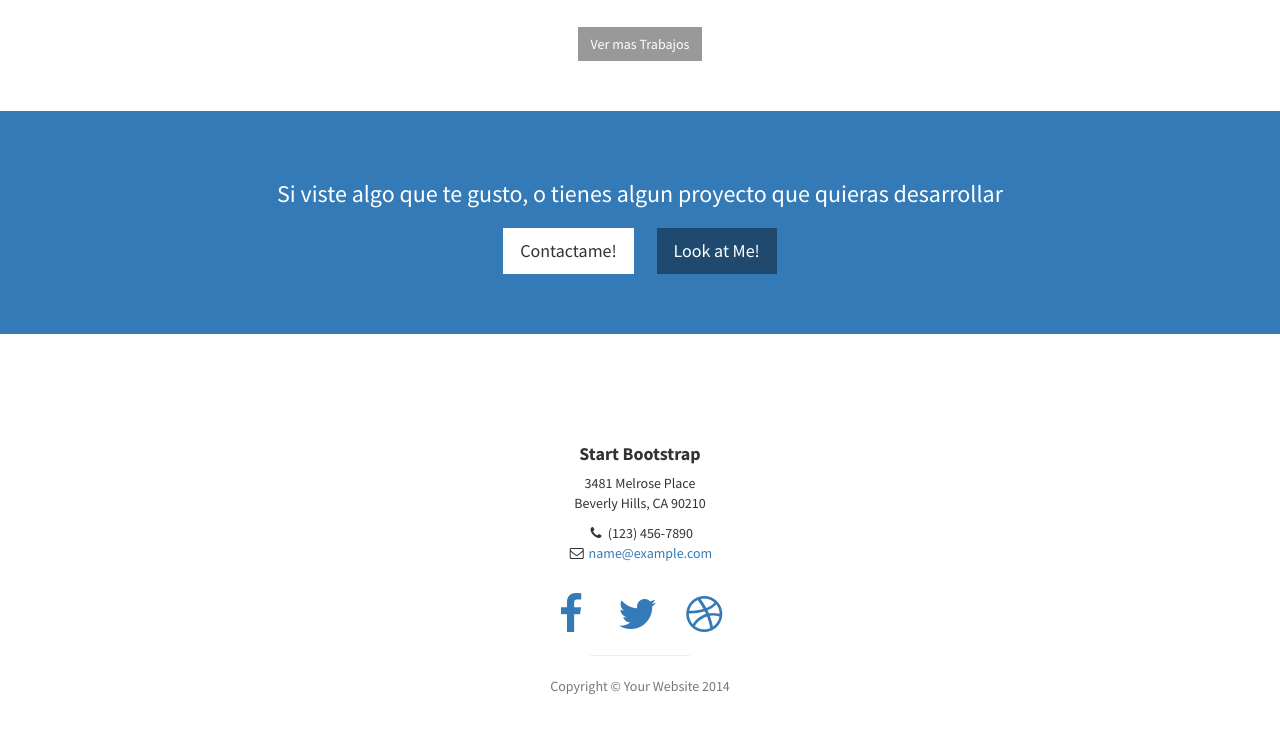
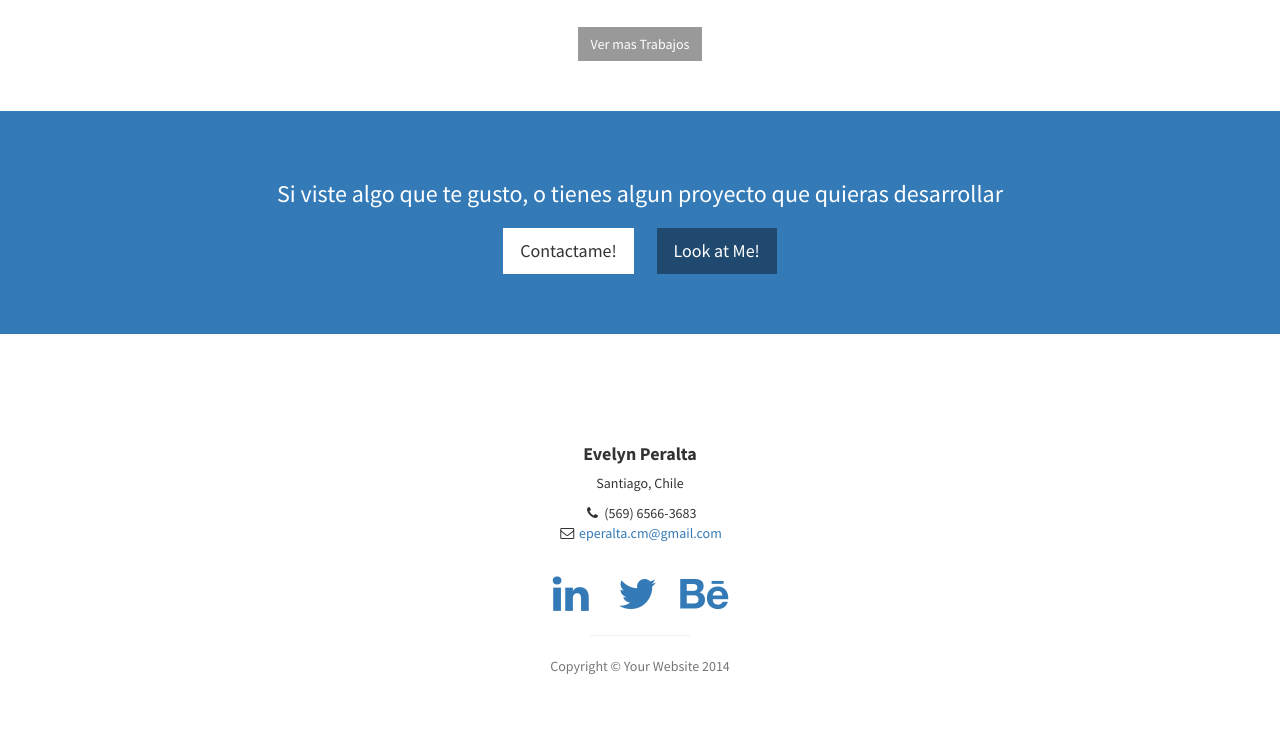
Before and after one commit to eveperalta/portafolio_prueba, a plain HTML site: page index.html in a window 1280 px wide. Shown: the part 2469-3203 px from the top of the page. Drawn offline with Linux system fonts and the light colour scheme.

Commit message:
cambios en el index, sigo modificando

```diff
--- a/index.html
+++ b/index.html
@@ -210,7 +210,7 @@
             <div class="row">
                 <div class="col-lg-12 text-center">
                     <h3>Si viste algo que te gusto, o tienes algun proyecto que quieras desarrollar</h3>
-                    <a href="#" class="btn btn-lg btn-light">Contactame!</a>
+                    <a href="mailto:eperalta.cm@gmail.com" class="btn btn-lg btn-light">Contactame!</a>
                     <a href="#" class="btn btn-lg btn-dark">Look at Me!</a>
                 </div>
             </div>
@@ -232,25 +232,25 @@
         <div class="container">
             <div class="row">
                 <div class="col-lg-10 col-lg-offset-1 text-center">
-                    <h4><strong>Start Bootstrap</strong>
+                    <h4><strong>Evelyn Peralta</strong>
                     </h4>
-                    <p>3481 Melrose Place
-                        <br>Beverly Hills, CA 90210</p>
+                    <p>Santiago, Chile
+                     <!--   <br>Beverly Hills, CA 90210</p>-->
                     <ul class="list-unstyled">
-                        <li><i class="fa fa-phone fa-fw"></i> (123) 456-7890</li>
-                        <li><i class="fa fa-envelope-o fa-fw"></i> <a href="mailto:name@example.com">name@example.com</a>
+                        <li><i class="fa fa-phone fa-fw"></i> (569) 6566-3683</li>
+                        <li><i class="fa fa-envelope-o fa-fw"></i> <a href="mailto:eperalta.cm@gmail.com">eperalta.cm@gmail.com</a>
                         </li>
                     </ul>
                     <br>
                     <ul class="list-inline">
                         <li>
-                            <a href="#"><i class="fa fa-facebook fa-fw fa-3x"></i></a>
+                            <a href="https://cl.linkedin.com/in/evelynperalta"><i class="fa fa-linkedin fa-fw fa-3x"></i></a>
                         </li>
                         <li>
-                            <a href="#"><i class="fa fa-twitter fa-fw fa-3x"></i></a>
+                            <a href="https://twitter.com/Queenofdammed"><i class="fa fa-twitter fa-fw fa-3x"></i></a>
                         </li>
                         <li>
-                            <a href="#"><i class="fa fa-dribbble fa-fw fa-3x"></i></a>
+                            <a href="https://www.behance.net/eperalta"><i class="fa fa-behance fa-fw fa-3x"></i></a>
                         </li>
                     </ul>
                     <hr class="small">
```
